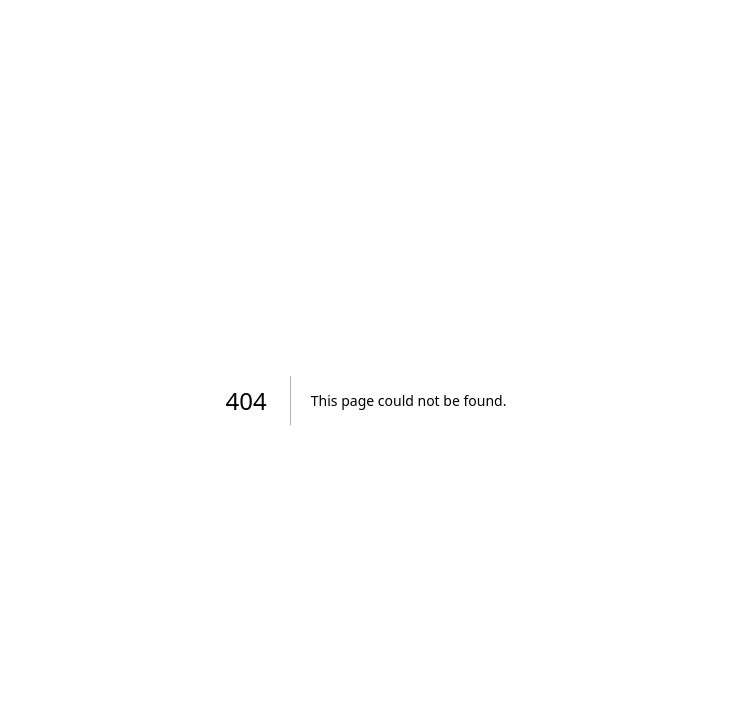
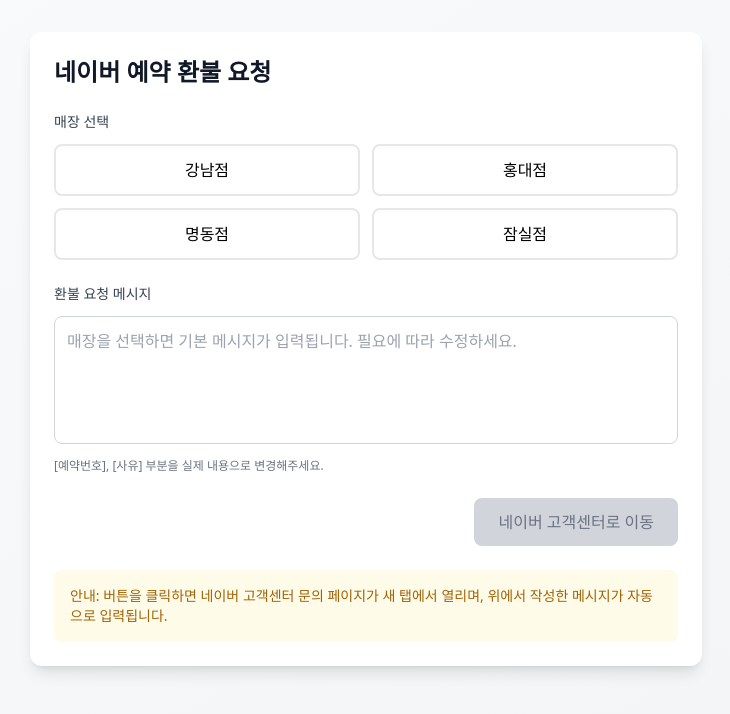
Before and after one commit to senti270/portal, a Next.js app: page /naver-refund in a window 1280 px wide. Before the commit this address had no page. Shown: the top 714 px of the page, without its empty margins (274-1004 px from the left). Built offline with nearby package versions, Linux system fonts and the light colour scheme.

Commit message:
Add: Naver refund request system with store selection

```diff
--- /dev/null
+++ b/app/naver-refund/page.tsx
@@ -0,0 +1,11 @@
+import NaverRefundRequest from '@/components/NaverRefundRequest'
+
+export default function NaverRefundPage() {
+  return (
+    <div className="min-h-screen bg-gradient-to-br from-gray-50 to-gray-100 dark:from-gray-900 dark:to-gray-800">
+      <div className="container mx-auto py-8">
+        <NaverRefundRequest />
+      </div>
+    </div>
+  )
+}
--- /dev/null
+++ b/components/NaverRefundRequest.tsx
@@ -0,0 +1,138 @@
+'use client'
+
+import React, { useState } from 'react'
+
+interface Store {
+  id: string
+  name: string
+  refundMessage: string
+}
+
+const stores: Store[] = [
+  {
+    id: 'store1',
+    name: '강남점',
+    refundMessage: '강남점 예약 환불 요청드립니다. 예약번호: [예약번호], 환불 사유: [사유]'
+  },
+  {
+    id: 'store2',
+    name: '홍대점',
+    refundMessage: '홍대점 예약 환불 요청드립니다. 예약번호: [예약번호], 환불 사유: [사유]'
+  },
+  {
+    id: 'store3',
+    name: '명동점',
+    refundMessage: '명동점 예약 환불 요청드립니다. 예약번호: [예약번호], 환불 사유: [사유]'
+  },
+  {
+    id: 'store4',
+    name: '잠실점',
+    refundMessage: '잠실점 예약 환불 요청드립니다. 예약번호: [예약번호], 환불 사유: [사유]'
+  }
+]
+
+export default function NaverRefundRequest() {
+  const [selectedStore, setSelectedStore] = useState<Store | null>(null)
+  const [customMessage, setCustomMessage] = useState('')
+
+  const handleStoreSelect = (store: Store) => {
+    setSelectedStore(store)
+    setCustomMessage(store.refundMessage)
+  }
+
+  const handleSubmit = () => {
+    if (!selectedStore || !customMessage) {
+      alert('매장을 선택하고 메시지를 입력해주세요.')
+      return
+    }
+
+    // 네이버 고객센터 URL 생성
+    const encodedMessage = encodeURIComponent(customMessage)
+    const naverUrl = `https://help.naver.com/inquiry/input.help?categoryNo=15008&serviceNo=30026&lang=ko&message=${encodedMessage}`
+
+    // 새 탭에서 열기
+    window.open(naverUrl, '_blank')
+  }
+
+  const handleCustomMessageChange = (e: React.ChangeEvent<HTMLTextAreaElement>) => {
+    setCustomMessage(e.target.value)
+  }
+
+  return (
+    <div className="max-w-2xl mx-auto p-6 bg-white dark:bg-gray-800 rounded-xl shadow-lg">
+      <h2 className="text-2xl font-bold mb-6 text-gray-900 dark:text-white">
+        네이버 예약 환불 요청
+      </h2>
+
+      {/* 매장 선택 */}
+      <div className="mb-6">
+        <label className="block text-sm font-medium text-gray-700 dark:text-gray-300 mb-3">
+          매장 선택
+        </label>
+        <div className="grid grid-cols-2 gap-3">
+          {stores.map((store) => (
+            <button
+              key={store.id}
+              onClick={() => handleStoreSelect(store)}
+              className={`p-3 rounded-lg border-2 transition-all duration-200 ${
+                selectedStore?.id === store.id
+                  ? 'border-blue-500 bg-blue-50 dark:bg-blue-900/30 text-blue-700 dark:text-blue-300'
+                  : 'border-gray-200 dark:border-gray-600 hover:border-gray-300 dark:hover:border-gray-500'
+              }`}
+            >
+              <span className="font-medium">{store.name}</span>
+            </button>
+          ))}
+        </div>
+      </div>
+
+      {/* 선택된 매장 정보 */}
+      {selectedStore && (
+        <div className="mb-6 p-4 bg-green-50 dark:bg-green-900/30 rounded-lg">
+          <p className="text-sm text-green-700 dark:text-green-300">
+            <span className="font-medium">선택된 매장:</span> {selectedStore.name}
+          </p>
+        </div>
+      )}
+
+      {/* 메시지 편집 */}
+      <div className="mb-6">
+        <label className="block text-sm font-medium text-gray-700 dark:text-gray-300 mb-3">
+          환불 요청 메시지
+        </label>
+        <textarea
+          value={customMessage}
+          onChange={handleCustomMessageChange}
+          placeholder="매장을 선택하면 기본 메시지가 입력됩니다. 필요에 따라 수정하세요."
+          className="w-full h-32 p-3 border border-gray-300 dark:border-gray-600 rounded-lg focus:outline-none focus:ring-2 focus:ring-blue-500 dark:bg-gray-700 dark:text-white resize-none"
+        />
+        <p className="text-xs text-gray-500 dark:text-gray-400 mt-2">
+          [예약번호], [사유] 부분을 실제 내용으로 변경해주세요.
+        </p>
+      </div>
+
+      {/* 제출 버튼 */}
+      <div className="flex justify-end">
+        <button
+          onClick={handleSubmit}
+          disabled={!selectedStore || !customMessage}
+          className={`px-6 py-3 rounded-lg font-medium transition-all duration-200 ${
+            selectedStore && customMessage
+              ? 'bg-blue-600 hover:bg-blue-700 text-white'
+              : 'bg-gray-300 dark:bg-gray-600 text-gray-500 dark:text-gray-400 cursor-not-allowed'
+          }`}
+        >
+          네이버 고객센터로 이동
+        </button>
+      </div>
+
+      {/* 안내 메시지 */}
+      <div className="mt-6 p-4 bg-yellow-50 dark:bg-yellow-900/30 rounded-lg">
+        <p className="text-sm text-yellow-700 dark:text-yellow-300">
+          <span className="font-medium">안내:</span> 버튼을 클릭하면 네이버 고객센터 문의 페이지가 새 탭에서 열리며,
+          위에서 작성한 메시지가 자동으로 입력됩니다.
+        </p>
+      </div>
+    </div>
+  )
+}
--- a/package.json
+++ b/package.json
@@ -10,10 +10,12 @@
     "export": "next build && next export"
   },
   "dependencies": {
+    "@types/react-beautiful-dnd": "^13.1.8",
+    "firebase": "^10.7.1",
     "next": "^14.0.4",
     "react": "^18.2.0",
-    "react-dom": "^18.2.0",
-    "firebase": "^10.7.1"
+    "react-beautiful-dnd": "^13.1.1",
+    "react-dom": "^18.2.0"
   },
   "devDependencies": {
     "@types/node": "^20.10.5",
```
Also changed, not shown: data/systems.ts (+12 -0 lines), 1 other file (tests, documents, lock files or other folders).
